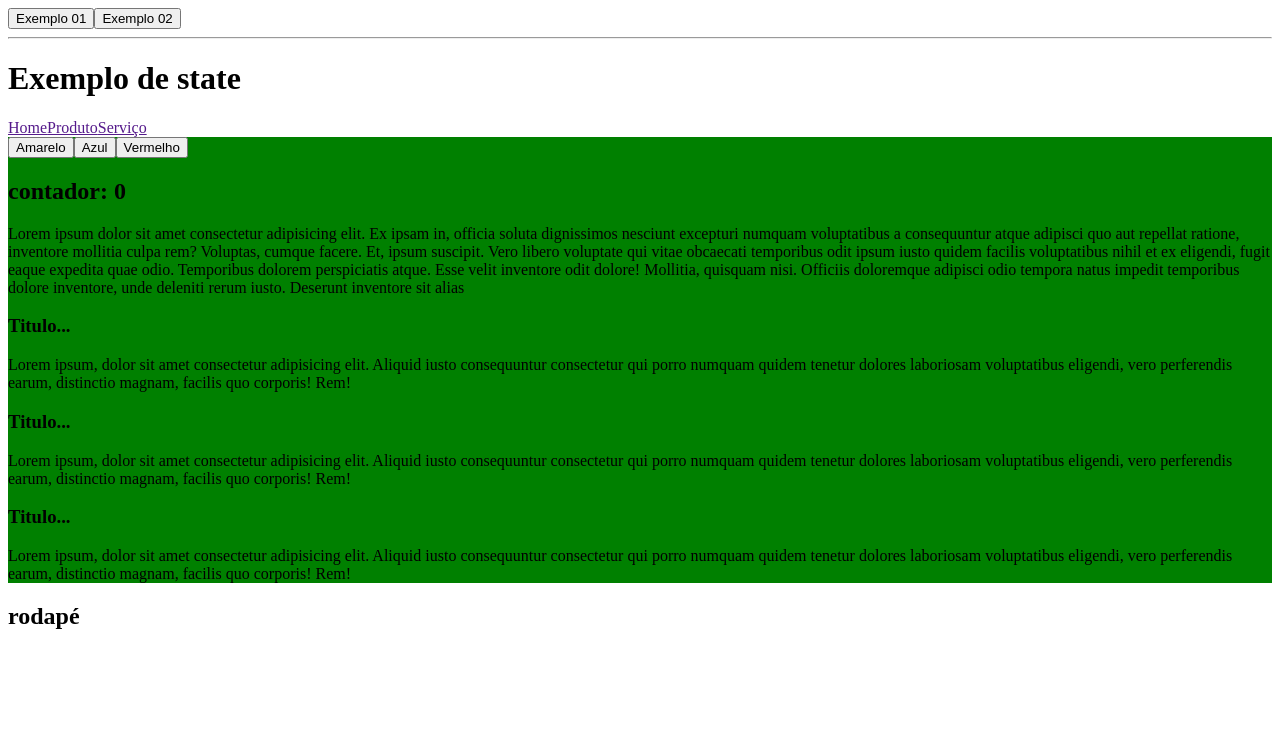
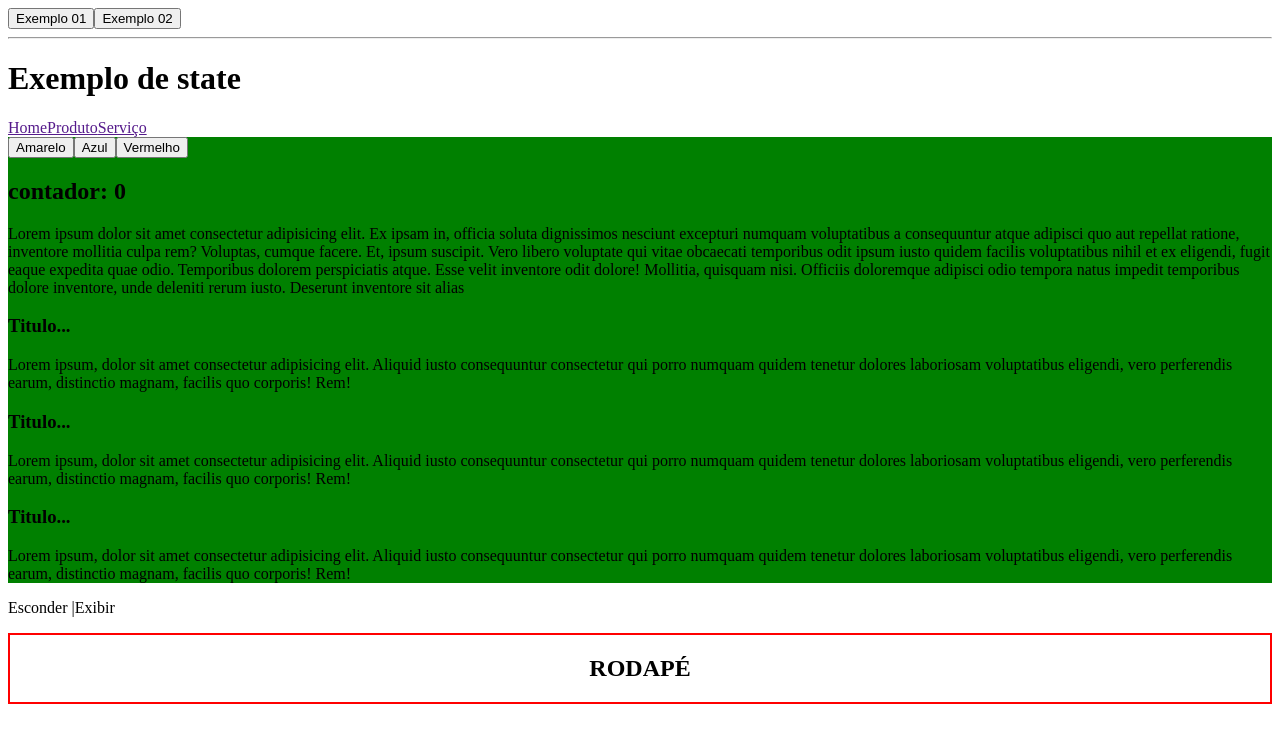
Before and after one commit to R0drigo-Pedroso/meu-app, a React (Create React App) app: page / in a window 1280 px wide. Shown: the top 742 px of the page. Built offline with nearby package versions, Linux system fonts and the light colour scheme.

Commit message:
usando o states
aplicando eventos e

```diff
--- a/src/components/layout/rodape.jsx
+++ b/src/components/layout/rodape.jsx
@@ -1,8 +1,25 @@
+import { useState } from "react";
+
 const Rodape = () => {
+  const [estilos, setEstilos] = useState({
+    textAlign: "center",
+    textTransform: "uppercase",
+    border: "solid 2px red",
+  });
+
+  const escoder = () => setEstilos({ display: "none" });
+  const exibir = () => setEstilos({ display: "block" });
+
   return (
-    <footer>
-      <h2>rodapé</h2>
-    </footer>
+    <>
+      <p>
+        <span onMouseOver={escoder}>Esconder</span> |
+        <span onMouseOver={exibir}>Exibir</span>
+      </p>
+      <footer style={estilos}>
+        <h2>rodapé</h2>
+      </footer>
+    </>
   );
 };
 
```
